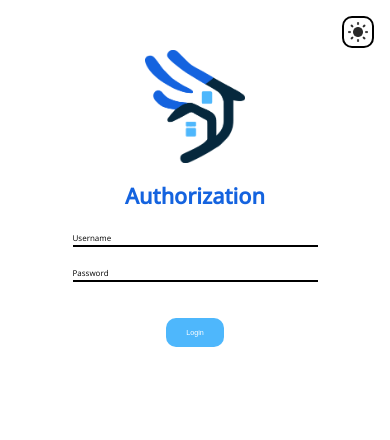
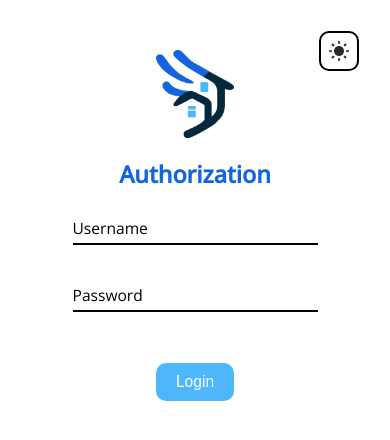
Before and after one commit to ibrahimahtsham/swift-rent-admin, a React (Vite) app: page / in a window 390 px wide. Shown: the top 440 px of the page. Built offline with nearby package versions, Linux system fonts and the light colour scheme.

Commit message:
responsiveness values changed

```diff
--- a/src/components/navbar/Navbar.css
+++ b/src/components/navbar/Navbar.css
@@ -10,19 +10,6 @@
   width: 100%;
   box-sizing: border-box;
   z-index: 3;
-}
-
-.navbar-menu-icon {
-  cursor: pointer;
-  width: 30px;
-  object-fit: contain;
-  margin-right: 0.5rem;
-}
-
-.navbar-logo {
-  width: 30px;
-  object-fit: contain;
-  margin-right: 10px;
 }
 
 .navbar-title {
@@ -46,14 +33,54 @@
   border: none;
   border-radius: 5px;
   cursor: pointer;
-  margin-left: 10px;
+  margin-left: 2vw;
 }
 
 .navbar-theme-icon {
   cursor: pointer;
-  width: 20px;
+  width: 3vw;
   object-fit: contain;
   padding: 0.5rem;
-  border: solid 2px;
+  border: solid 0.1vw;
   border-radius: 10px;
 }
+.navbar-menu-icon {
+  cursor: pointer;
+  width: 3vw;
+  object-fit: contain;
+  margin-right: 0.5rem;
+}
+
+.navbar-logo {
+  width: 3vw;
+  object-fit: contain;
+  margin-right: 10px;
+}
+
+/* media queries for mobile and desktop */
+
+/* mobile */
+@media (max-width: 500px) {
+  .navbar-theme-icon {
+    width: 6vw;
+  }
+  .navbar-menu-icon {
+    width: 6vw;
+  }
+  .navbar-logo {
+    width: 6vw;
+  }
+}
+
+/* desktop */
+@media (min-width: 800px) {
+  .navbar-theme-icon {
+    width: 2vw;
+  }
+  .navbar-menu-icon {
+    width: 2vw;
+  }
+  .navbar-logo {
+    width: 2vw;
+  }
+}
--- a/src/components/navbar/index.jsx
+++ b/src/components/navbar/index.jsx
@@ -25,7 +25,7 @@ const Navbar = () => {
           alt="Logo"
           className="navbar-logo"
         />
-        <h4 className="navbar-title">Swift Rent</h4>
+        <h1 className="navbar-title">Swift Rent</h1>
       </div>
       <div className="right-container">
         <img
--- a/src/screens/auth/Login.css
+++ b/src/screens/auth/Login.css
@@ -42,8 +42,22 @@
 }
 
 .logo {
-  width: 100px;
+  width: 15vw;
   object-fit: contain;
+}
+
+/* media queries for mobile and desktop for .logo */
+
+@media (max-width: 500px) {
+  .logo {
+    width: 20vw;
+  }
+}
+
+@media (min-width: 800px) {
+  .logo {
+    width: 10vw;
+  }
 }
 
 .login-text {
--- a/src/styles/fonts.css
+++ b/src/styles/fonts.css
@@ -6,61 +6,39 @@ body {
 }
 
 html {
-  font-size: 1vw; /* 1.8% of the viewport's width */
+  font-size: 2vw; /* tablet */
 }
 
-/* Use a media query to set a minimum font size */
-@media (max-width: 600px) {
+input {
+  font-size: 2vw; /* tablet */
+}
+
+button {
+  font-size: 2vw; /* tablet */
+}
+
+/* mobile */
+@media (max-width: 500px) {
   html {
-    font-size: 8px;
+    font-size: 4vw;
+  }
+  input {
+    font-size: 4vw;
+  }
+  button {
+    font-size: 4vw;
   }
 }
 
-/* Use a media query to set a maximum font size */
-@media (min-width: 1200px) {
+/* desktop */
+@media (min-width: 800px) {
   html {
-    font-size: 14px;
+    font-size: 1.5vw;
+  }
+  input {
+    font-size: 1.5vw;
+  }
+  button {
+    font-size: 1.5vw;
   }
 }
-
-h1 {
-  font-size: 5.4rem;
-}
-
-h2 {
-  font-size: 2.7rem;
-}
-
-h3 {
-  font-size: 2.25rem;
-}
-
-h4 {
-  font-size: 1.8rem;
-}
-
-h5 {
-  font-size: 1.35rem;
-}
-
-h6 {
-  font-size: 1.125rem;
-}
-
-p {
-  font-size: 0.9rem;
-}
-
-a {
-  text-decoration: none;
-  color: inherit;
-}
-
-button {
-  cursor: pointer;
-  font-size: 0.9rem;
-}
-
-input {
-  font-size: 0.9rem;
-}
```
